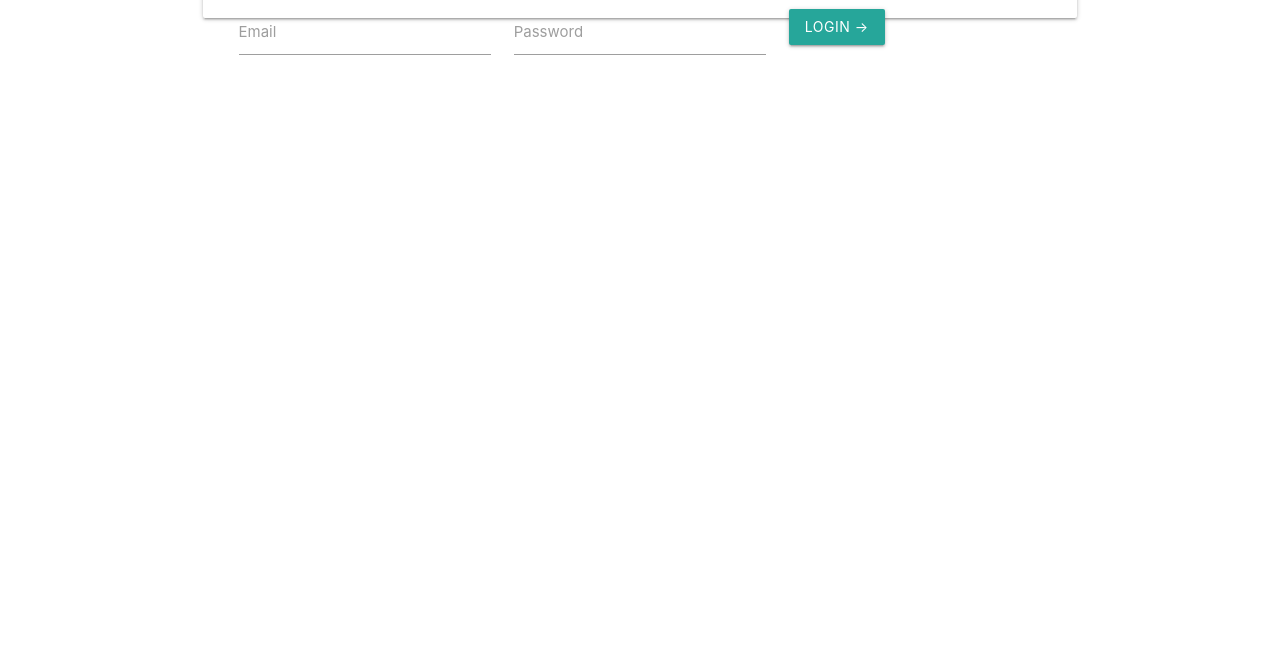
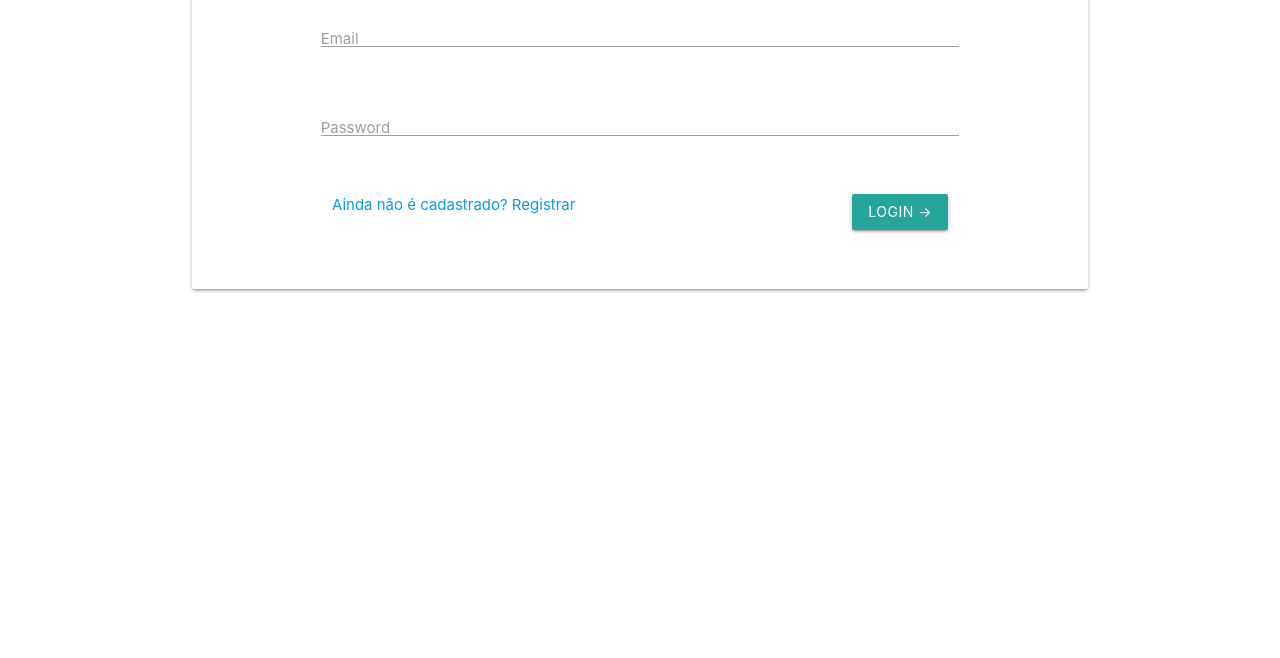
Before and after one commit to Kasama/petshop, a plain HTML site: page login.html in a window 1280 px wide. Shown: the part 142-800 px from the top of the page. Drawn offline with nearby package versions, Linux system fonts and the light colour scheme.

Commit message:
added register page

```diff
--- a/login.html
+++ b/login.html
@@ -18,30 +18,36 @@
 								<div class="nav-wrapper green lighten-2">
 										<a href="/" class="brand-logo">PetShop</a>
 										<ul id="nav-mobile" class="right hide-on-med-and-down">
-						<li><a href="/login.html">Login</a></li>
+												<li><a href="/login.html" class="active">Login</a></li>
+												<li><a href="/register.html">Registrar</a></li>
 										</ul>
 								</div>
 						</nav>
 				</div>
-		<div class="row">
 				<div class="container">
 						<div class="row">
-					<div class="col s12">
+								<div class="col s12 m12">
 										<div class="card">
 												<div class="card-content">
 														<span class="card-title">Petshop</span>
-								<div class="col s12">
-									<form class="login" action="index_submit" method="post" accept-charset="utf-8">
+														<form class="container" action="login" method="post" accept-charset="utf-8">
 																<div class="row">
-											<div class="input-field col s4">
+																		<div class="row">
+																				<div class="input-field s3">
 																						<label class="login" for="Email">Email</label>
 																						<input type="text" name="Email" value="" id="Email">
 																				</div>
-											<div class="input-field col s4">
+																		</div>
+																		<div class="row">
+																				<div class="input-field s3">
 																						<label class="login" for="Password">Password</label>
 																						<input type="password" name="Password" value="" id="Password">
 																				</div>
-											<div class="input-field col s4">
+																		</div>
+																		<div class="input-field s3 left">
+																				<a class="" href="/register.html">Ainda não é cadastrado? Registrar</a>
+																		</div>
+																		<div class="input-field s3 right">
 																				<input class="btn" type="submit" value="Login →">
 																		</div>
 																</div>
@@ -51,9 +57,5 @@
 								</div>
 						</div>
 				</div>
-			</div>
-		</div>
-
 		</body>
-
 </html>
--- a/style/style.css
+++ b/style/style.css
@@ -1,3 +1,64 @@
 .brand-logo{
 	margin-left: 1em;
 }
+
+.container .row {
+  margin-left: -0.75rem;
+  margin-right: -0.75rem;
+}
+
+.row{
+  margin-left: auto;
+  margin-right: auto;
+  margin-bottom: 20px;
+}
+
+.row:after {
+  content: "";
+  display: table;
+  clear: both;
+}
+
+.row .col {
+  float: left;
+  box-sizing: border-box;
+  padding: 0 0.75rem;
+  min-height: 1px;
+}
+
+.row .col.s3 {
+  width: 25%;
+}
+
+.row .col.s6 {
+  width: 50%;
+}
+
+.row .col.s9 {
+  width: 75%;
+}
+
+.row .col.s12 {
+  width: 100%;
+}
+
+.input-field {
+  position: relative;
+  margin-top: 1rem;
+}
+
+.input-field label {
+  position: absolute;
+  top: 1rem;
+  left: 0;
+  font-size: 1rem;
+  cursor: text;
+}
+
+.card {
+  position: relative;
+  margin: 0.5rem 0 1rem 0;
+  background-color: #fff;
+  transition: box-shadow .25s;
+  border-radius: 2px;
+}
```
Also changed, not shown: index.html (+1 -0 lines), register.html (added, +92 -0 lines). Lines whose indentation alone changed are shown as unchanged.
